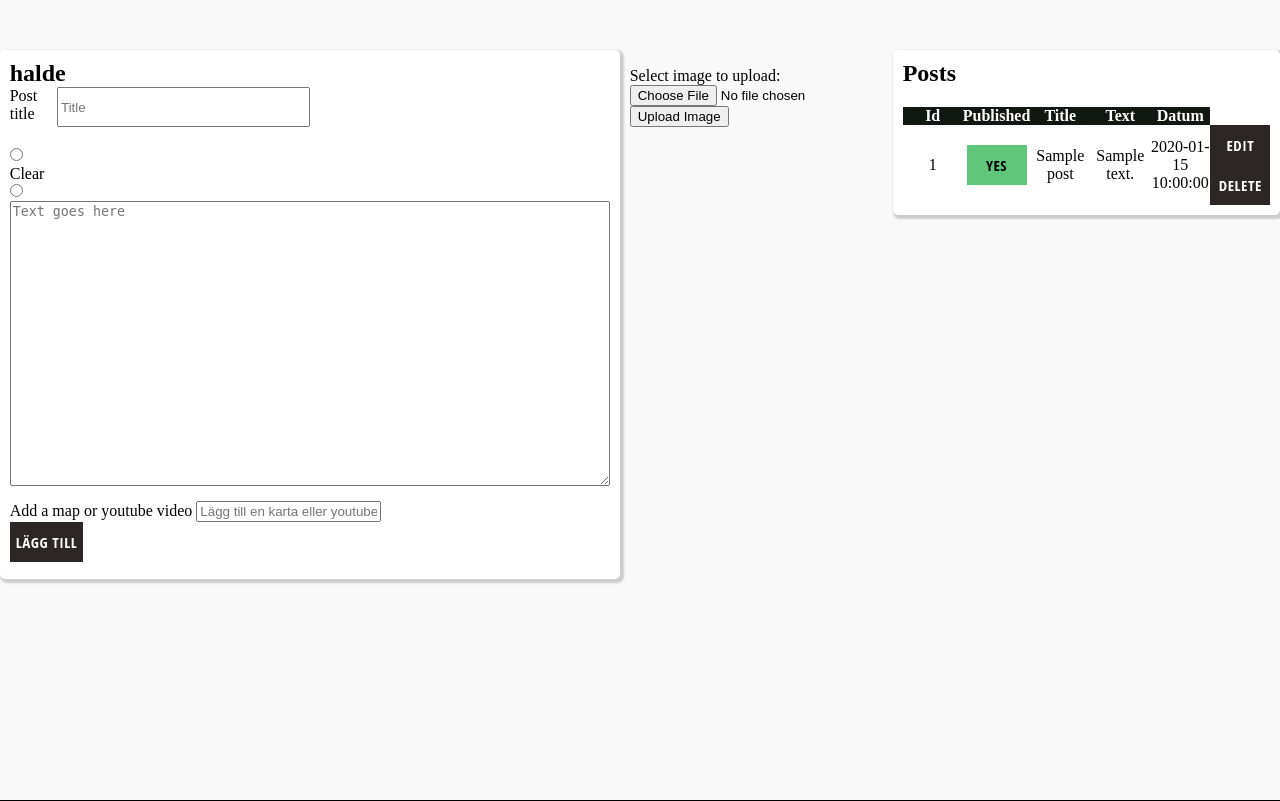
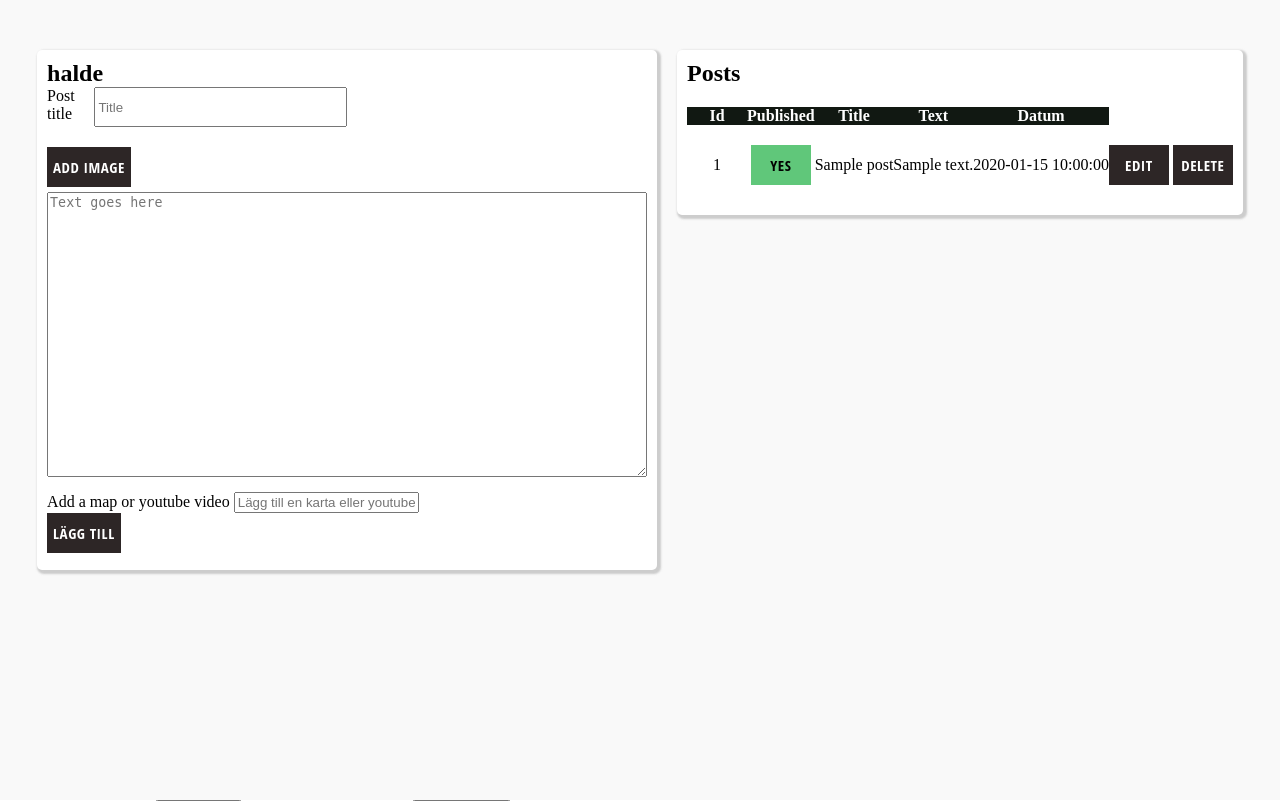
Before and after one commit to henningson-hellberg/project_blog, a PHP site: page /admin/index.php in a window 1280 px wide. Shown: the part 90-891 px from the top of the page. Run offline with PHP 8.4, Linux system fonts and the light colour scheme; tables that the repository leaves empty hold one stand-in row (values such as "Sample post"); data that the repository does not hold is empty.

Commit message:
styles
styles

```diff
--- a/admin/create.php
+++ b/admin/create.php
@@ -1,3 +1,8 @@
+
+
+
+
+
 <?php
 /*****************************
    *
@@ -41,11 +46,11 @@
     // print_r($_POST);
 
     // If an embedabel link is input, get only the source
-    if($_POST['embed'] !== "") {
-      $srcStart = stripos($_POST['embed'], "src") + 5;
-      $scrEnd = stripos($_POST['embed'], '"', $srcStart) - $srcStart;
-      $src = substr($_POST['embed'], $srcStart, $scrEnd );
-      // echo $srcStart;
+    if ($_POST['embed'] !== "") {
+        $srcStart = stripos($_POST['embed'], "src") + 5;
+        $scrEnd = stripos($_POST['embed'], '"', $srcStart) - $srcStart;
+        $src = substr($_POST['embed'], $srcStart, $scrEnd);
+        // echo $srcStart;
       // echo $scrEnd;
     }
 
@@ -76,6 +81,7 @@
             <label for="title">Post title</label>
             <input type="text" name="title" placeholder="Title" required>
           </div>
+          <button class="button addImg edit"type="button">Add image</button>
           <div class="admin__form__image">
             <?php require_once "get_images.php";?>
           </div>
@@ -94,3 +100,19 @@
         </div>
       </form>
     </div>
+
+
+
+<script>
+      radios = document.querySelectorAll('.img-selection__radio')
+      images = document.querySelector('.images')
+      radios[0].checked = true;
+
+      addImg = document.querySelector('.addImg')
+      addImg.addEventListener('click', e => {
+        e.preventDefault
+          console.log(images)
+        images.classList.toggle('hidden')
+      })
+
+ </script>
--- a/admin/get_images.php
+++ b/admin/get_images.php
@@ -4,24 +4,30 @@ $sql = "SELECT * FROM blog_images";
    $stmt = $db->prepare($sql);
    $stmt->execute();
 
-   $radioImgs = "<div>
+   $radioImgs = "<div class='images hidden'>
+
                   <label class='img-selection'>
                      <input class='img-selection__radio' type='radio' id='no_img' name='image' value=''>
                      <div class='img-selection__btn'>Clear</div>
-                     </label>
-                  </div>";
+                  </label>
+                  ";
 
    if ($stmt->rowCount() !== 0) {
-    while ($row = $stmt->fetch(PDO::FETCH_ASSOC)):
+       while ($row = $stmt->fetch(PDO::FETCH_ASSOC)):
       $image_id = htmlspecialchars($row['image_id']);
-      $image_url = htmlspecialchars($row['image_url']);
+       $image_url = htmlspecialchars($row['image_url']);
 
-      $radioImgs .= "<div>
+       $radioImgs .= "
                      <label class='img-selection'>
                         <input class='img-selection__radio' type='radio' id='$image_id' name='image' value='$image_id'>
                         <img class='img-selection__btn thumbnails' src='$image_url' class='thumbnails'>
                      </label>
-                     </div>";
+
+
+                     ";
        endwhile;
+       $radioImgs .= "</div>";
        echo $radioImgs;
    }
+
+?>
--- a/admin/index.php
+++ b/admin/index.php
@@ -7,7 +7,10 @@ if (isset($_GET['id'])) {
     require_once "create.php";
 }
 
-require_once "uploadForm.php";
 
 require_once "read.php";
+require_once "uploadForm.php";
 require_once "footer.php";
+
+
+?>
--- a/admin/read.php
+++ b/admin/read.php
@@ -50,3 +50,4 @@ endwhile;
 
 echo "</table>";
 echo "</section>";
+echo "</section>";
--- a/admin/styles/_buttons.scss
+++ b/admin/styles/_buttons.scss
@@ -39,7 +39,7 @@
     background-color: rgba(38, 179, 73, 0.728);
   }
 }
-.add-img {
+.addImg {
   margin-bottom: 5px;
   &:hover {
     background-color: rgba(11, 108, 235, 0.728);
--- a/admin/styles/_main.scss
+++ b/admin/styles/_main.scss
@@ -24,3 +24,25 @@
   box-sizing: border-box;
   margin: 0;
 }
+
+.hidden {
+  position: absolute;
+  opacity: 0;
+}
+
+[type="radio"] {
+  position: absolute;
+  opacity: 0;
+  width: 0;
+  height: 0;
+}
+
+/* IMAGE STYLES */
+[type="radio"] + img {
+  cursor: pointer;
+}
+
+/* CHECKED STYLES */
+[type="radio"]:checked + img {
+  outline: 2px solid rgba(11, 108, 235, 0.728);
+}
--- a/admin/styles/index.css
+++ b/admin/styles/index.css
@@ -47,11 +47,11 @@
   background-color: rgba(38, 179, 73, 0.728);
 }
 
-.add-img {
+.addImg {
   margin-bottom: 5px;
 }
 
-.add-img:hover {
+.addImg:hover {
   background-color: rgba(11, 108, 235, 0.728);
 }
 
@@ -126,6 +126,28 @@
   -webkit-box-sizing: border-box;
           box-sizing: border-box;
   margin: 0;
+}
+
+.hidden {
+  position: absolute;
+  opacity: 0;
+}
+
+[type="radio"] {
+  position: absolute;
+  opacity: 0;
+  width: 0;
+  height: 0;
+}
+
+/* IMAGE STYLES */
+[type="radio"] + img {
+  cursor: pointer;
+}
+
+/* CHECKED STYLES */
+[type="radio"]:checked + img {
+  outline: 2px solid rgba(11, 108, 235, 0.728);
 }
 
 .admin__form {
```
Also changed, not shown: admin/upload.php (line endings or trailing spaces), admin/uploadForm.php (line endings or trailing spaces), admin/uploads/IMG_2770.JPG (deleted), admin/uploads/Screenshot 2020-03-23 at 21.09.11.png (deleted), 2 other files.
